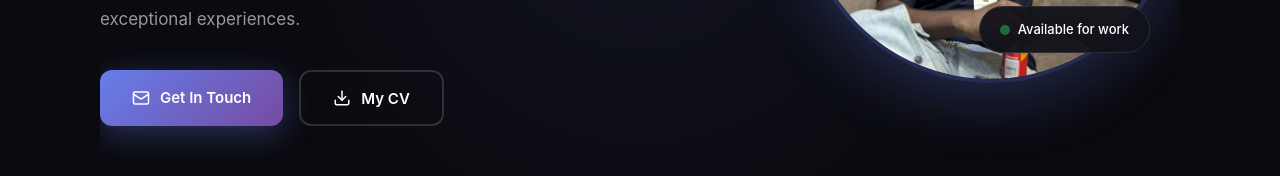
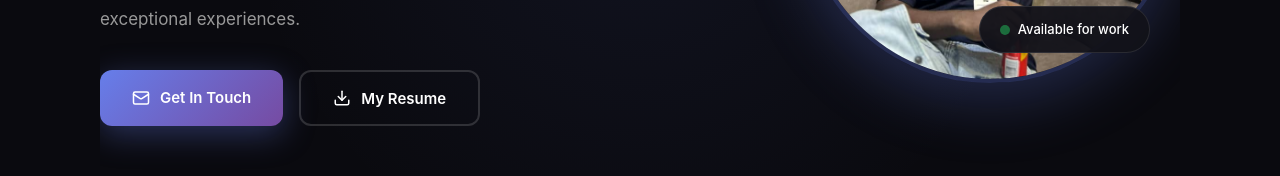
Before and after one commit to amosleoamadi/MyPortfolio, a React (Vite) app: page / in a window 1280 px wide. Shown: the part 547-723 px from the top of the page. Built offline with nearby package versions, Linux system fonts and the light colour scheme.

Commit message:
change my resume

```diff
--- a/src/pages/home.jsx
+++ b/src/pages/home.jsx
@@ -20,14 +20,14 @@ const HeroSection = () => {
 
   const handleDownloadCV = () => {
     const link = document.createElement("a");
-    link.href = "/Amadi_Amos_Leo_CV.pdf";
-    link.download = "Amadi_Amos_Leo_CV.pdf";
+    link.href = "/My_Resume.pdf";
+    link.download = "My_Resume.pdf";
     document.body.appendChild(link);
     link.click();
     document.body.removeChild(link);
 
     setShowDownloadSuccess(true);
-    setTimeout(() => setShowDownloadSuccess(false), 3000);
+    setTimeout(() => setShowDownloadSuccess(false), 5000);
   };
 
   return (
@@ -83,7 +83,7 @@ const HeroSection = () => {
                 whileTap={{ scale: 0.98 }}
               >
                 <Download size={18} />
-                My CV
+                My Resume
               </SecondaryButton>
             </ButtonGroup>
           </Fade>
```
Also changed, not shown: 1 other file (tests, documents, lock files or other folders).
